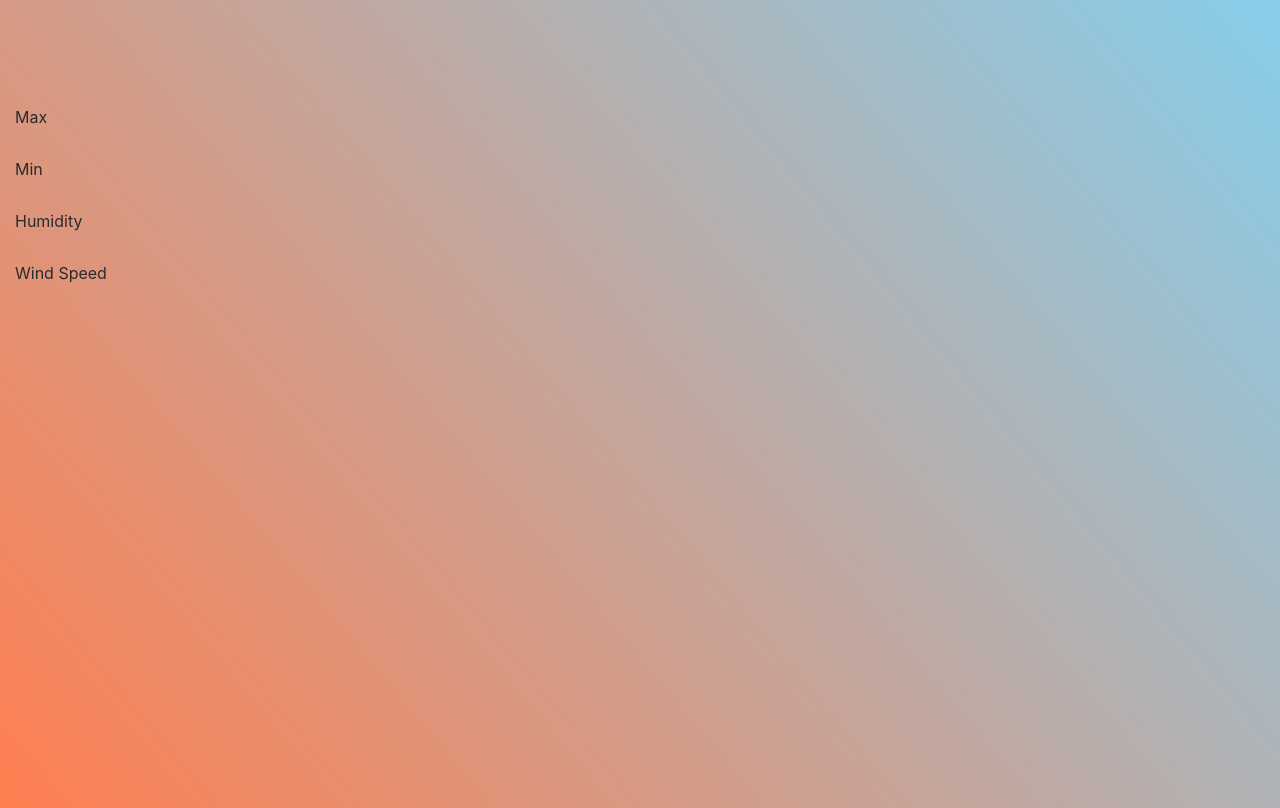
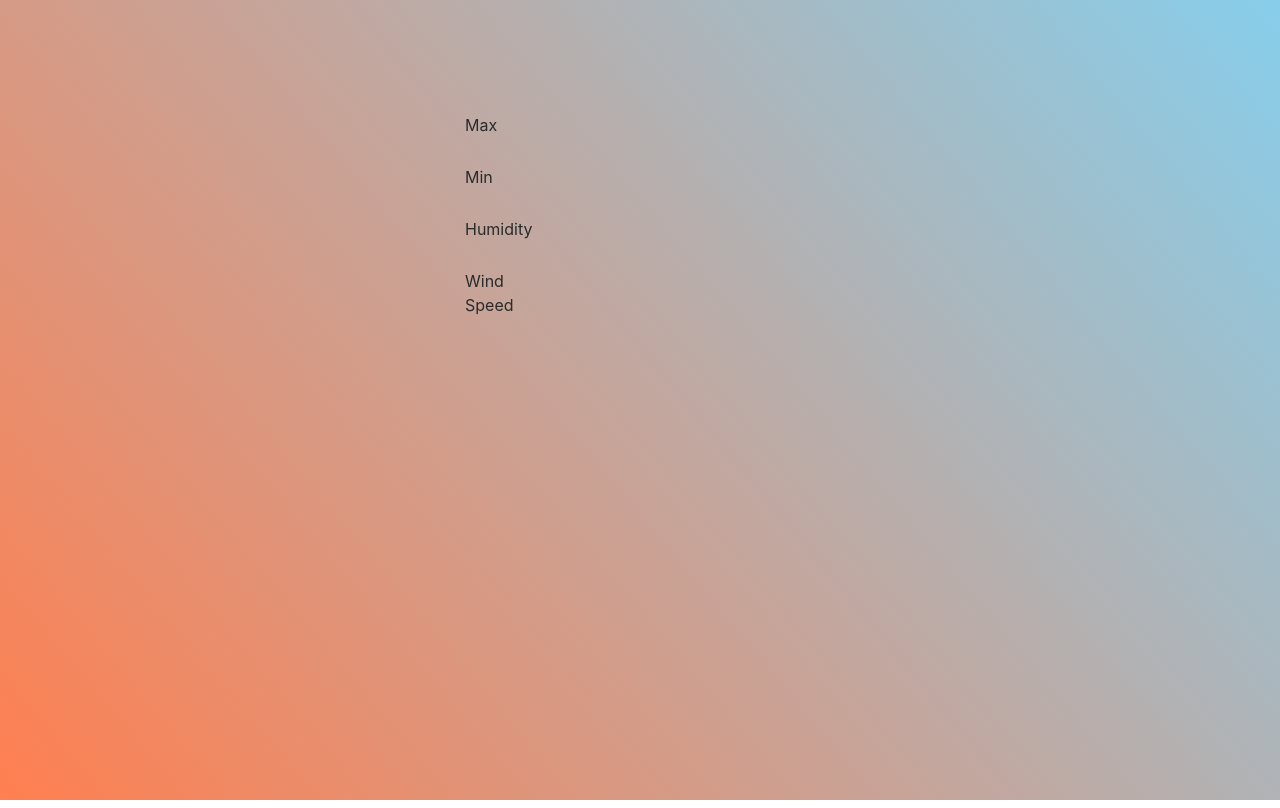
Before and after one commit to prabhath6/2018-code, a website: page Weather_App/index.html in a window 1280 px wide. Drawn offline with nearby package versions, Linux system fonts and the light colour scheme; some icons are missing.

Commit message:
Complete weather machine

```diff
--- a/Weather_App/index.css
+++ b/Weather_App/index.css
@@ -1,3 +1,9 @@
+* {
+  margin: 0px;
+  padding: 0px;
+  box-sizing: border-box;
+}
+
 body {
     width: 100vw;
     height: 100vh;
--- a/Weather_App/index.html
+++ b/Weather_App/index.html
@@ -17,9 +17,9 @@
 
 <body onload="getCoordinates();">
 
-    <div class="container-fluid">
-
-            <div class="col-md-6 offset-md-3">
+    <div class="container">
+        <div class="row">
+            <div class="col-md-4 offset-md-4">
                 <h2>
                     <h2 id="weather-location">
                         <ul class="list-inline">
@@ -27,18 +27,27 @@
                             <li class="list-inline-item"><h3 id="temp-country"></h3></li>
                         </ul>
                     </h2>
+                </h2>
+            </div>
+        </div>
+    </div>
 
+    <div class="container">
+        <div class= "row">
+            <div class="col-md-4 offset-md-4">
                 <h2 id="weather-icon"></h2>
                 <h2 id="weather-description"></h2>
-
                 <ul class="list-inline">
                     <li class="list-inline-item"><h3 id="temp-val"></h3></li>
                     <li class="list-inline-item"><h2><i id="degree-icon" class="wi wi-celsius" onclick="convertTemp();"></i></h2></li>
                 </ul>
-
-                </h2>
+            </div>
+        </div>
     </div>
 
+    <div class="container">
+        <div class="row">
+            <div class="col-md-4 offset-md-4">
                 <form>
                     <div class="form-group row">
                         <label class="col-3 col-form-label mr-2">Max</label>
@@ -65,7 +74,8 @@
                         </div>
                     </div>
                 </form>
-
+            </div>
+        </div>
     </div>
 
 </body>
```
Lines whose indentation alone changed are shown as unchanged.
